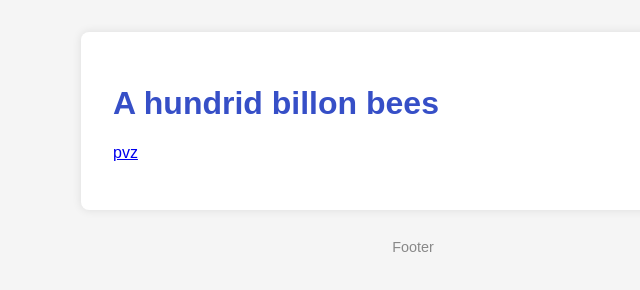
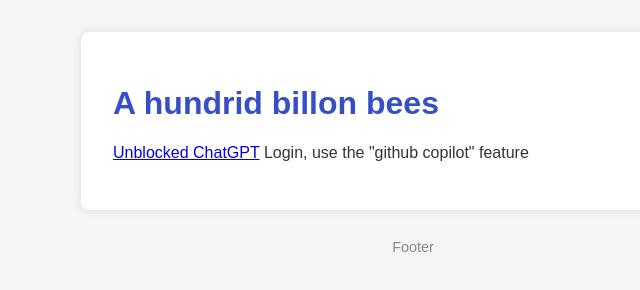
Before and after one commit to TimmWM/timmywarmachine, a plain HTML site: page index.html in a window 1280 px wide. Shown: the whole page, without its empty margins (227-867 px from the left). Drawn offline with Linux system fonts and the light colour scheme.

Commit message:
Update index.html

```diff
--- a/index.html
+++ b/index.html
@@ -18,7 +18,8 @@
     <p></p>
     <p>
 
-      <a href="https://pages.github.com/" target="_blank" rel="noopener">pvz</a>
+      <a href="https://github.com/" target="_blank" rel="noopener">Unblocked ChatGPT</a>
+      <a> Login, use the "github copilot" feature</a>
     </p>
   </div>
   <footer>
```
